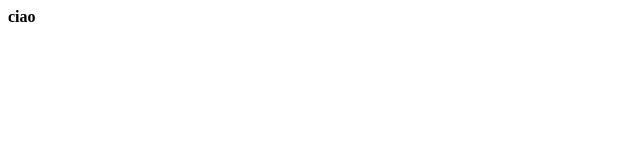
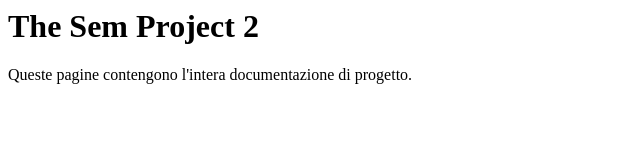
Before and after one commit to fiohol/theSemProject2-apidocs, a plain HTML site: page index.html in a window 1280 px wide. Shown: the whole page, without its empty margins (0-640 px from the left). Drawn offline with Linux system fonts and the light colour scheme.

Commit message:
Update index.html

```diff
--- a/index.html
+++ b/index.html
@@ -1 +1,2 @@
-<b>ciao</b>
+<H1>The Sem Project 2</H1>
+Queste pagine contengono l'intera documentazione di progetto.
```
